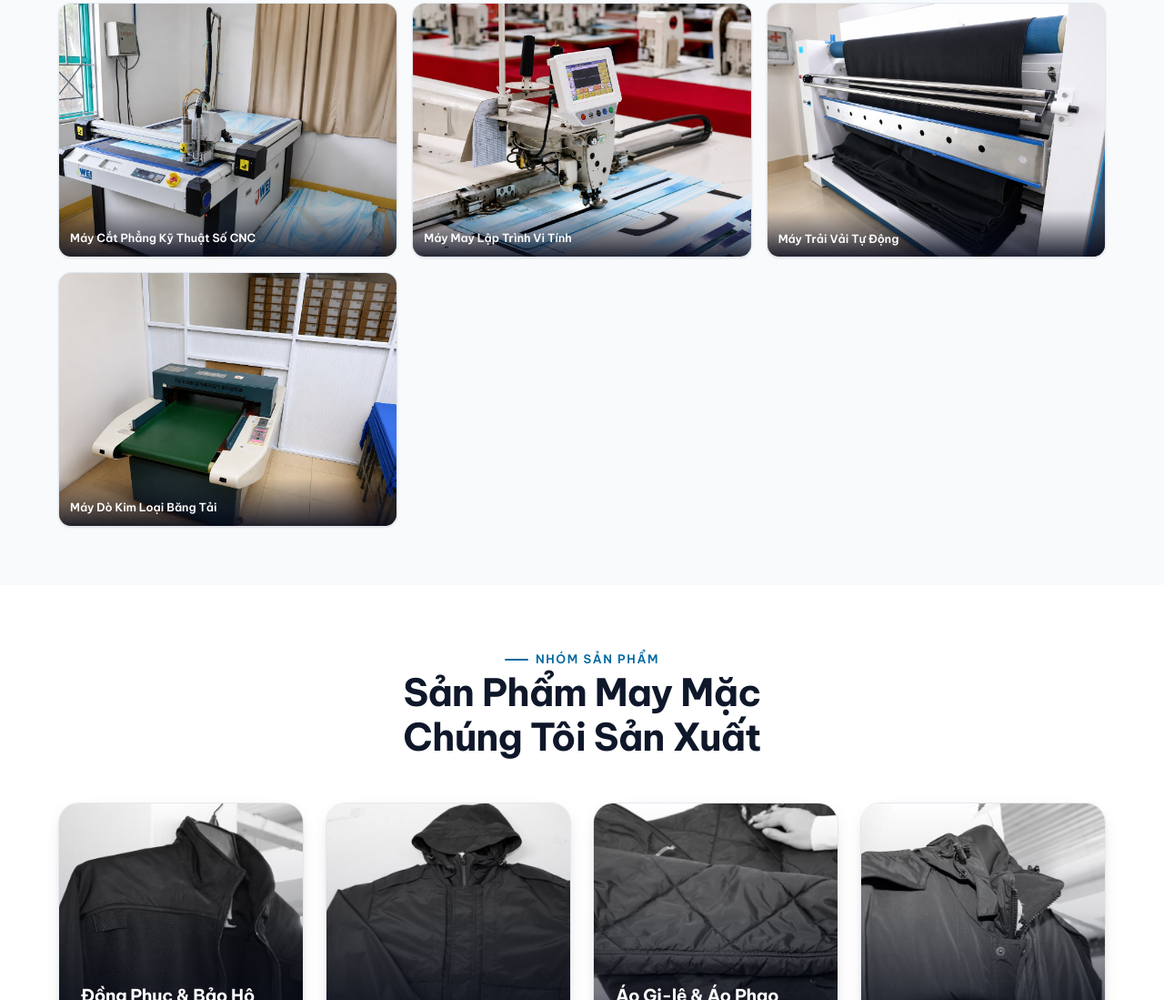
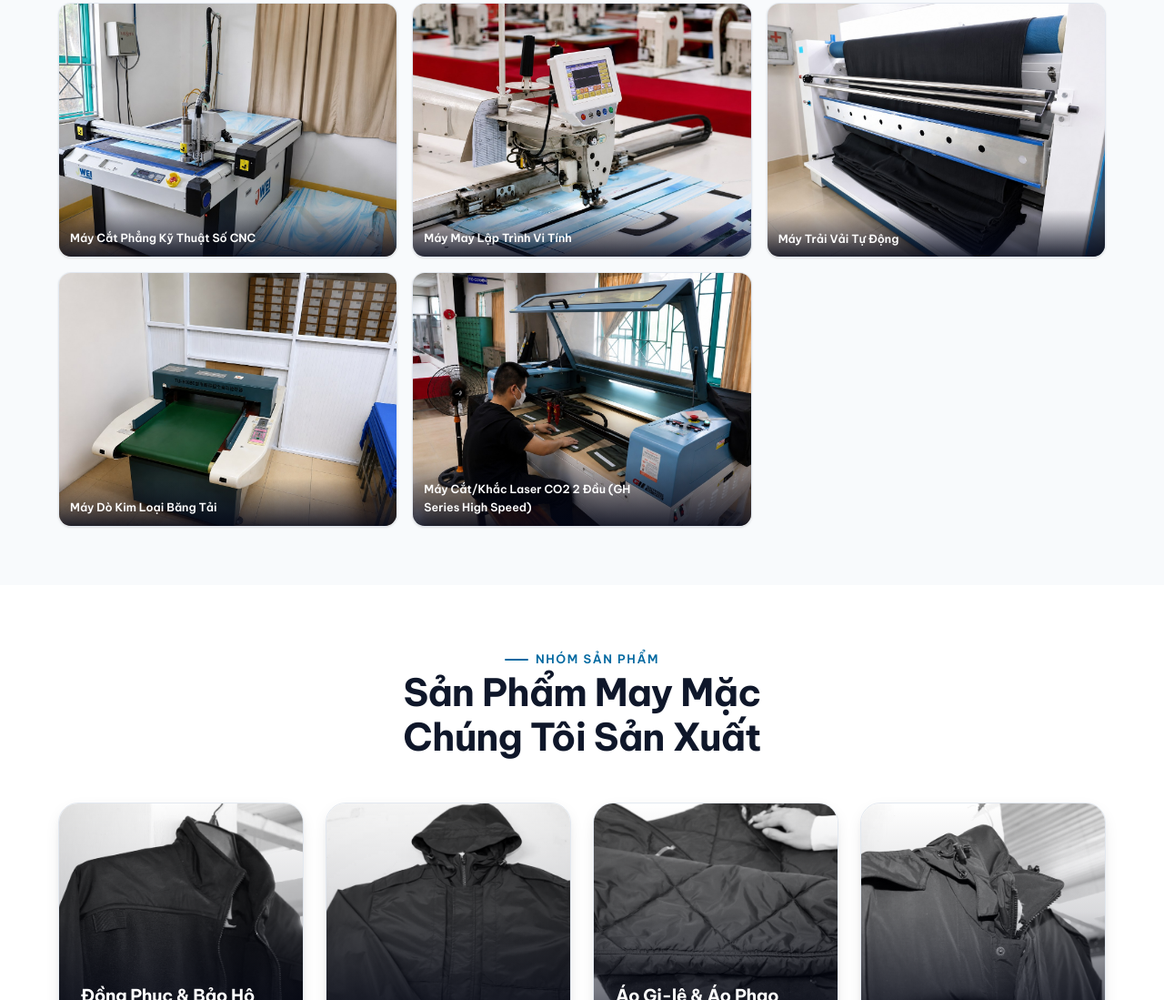
Before and after one commit to khaibuiminh-web/C-ng-Ty-May-ng-Th-nh, a website: page public/capabilities.html in a window 1280 px wide. Shown: the part 1603-2702 px from the top of the page at 91% size. Drawn offline with nearby package versions, Linux system fonts and the light colour scheme.

Commit message:
Them may cat/khac laser CO2 cong nghiep 2 dau (GH Series High Speed) vao muc Cong nghe & Thiet bi

```diff
--- a/public/capabilities.html
+++ b/public/capabilities.html
@@ -91,6 +91,7 @@
           <figure class="cert-thumb"><img src="assets/img/tech-pattern-machine.jpg" alt="Máy may lập trình vi tính tại May Đông Thành"><figcaption data-en="Computerized Pattern Machine">Máy May Lập Trình Vi Tính</figcaption></figure>
           <figure class="cert-thumb"><img src="assets/img/tech-spreading.jpg" alt="Máy trải vải tự động tại May Đông Thành"><figcaption data-en="Automated Fabric Spreader">Máy Trải Vải Tự Động</figcaption></figure>
           <figure class="cert-thumb"><img src="assets/img/tech-metal-detector.jpg" alt="Máy dò kim loại băng tải tại May Đông Thành"><figcaption data-en="Conveyor Metal Detector">Máy Dò Kim Loại Băng Tải</figcaption></figure>
+          <figure class="cert-thumb"><img src="assets/img/tech-laser-cutter.jpg" alt="Máy cắt/khắc laser CO2 công nghiệp 2 đầu tại May Đông Thành"><figcaption data-en="2-Head Industrial CO2 Laser Cutter (GH Series High Speed)">Máy Cắt/Khắc Laser CO2 2 Đầu (GH Series High Speed)</figcaption></figure>
         </div>
       </div>
     </section>
```
Also changed, not shown: public/assets/img/tech-laser-cutter.jpg (added).
